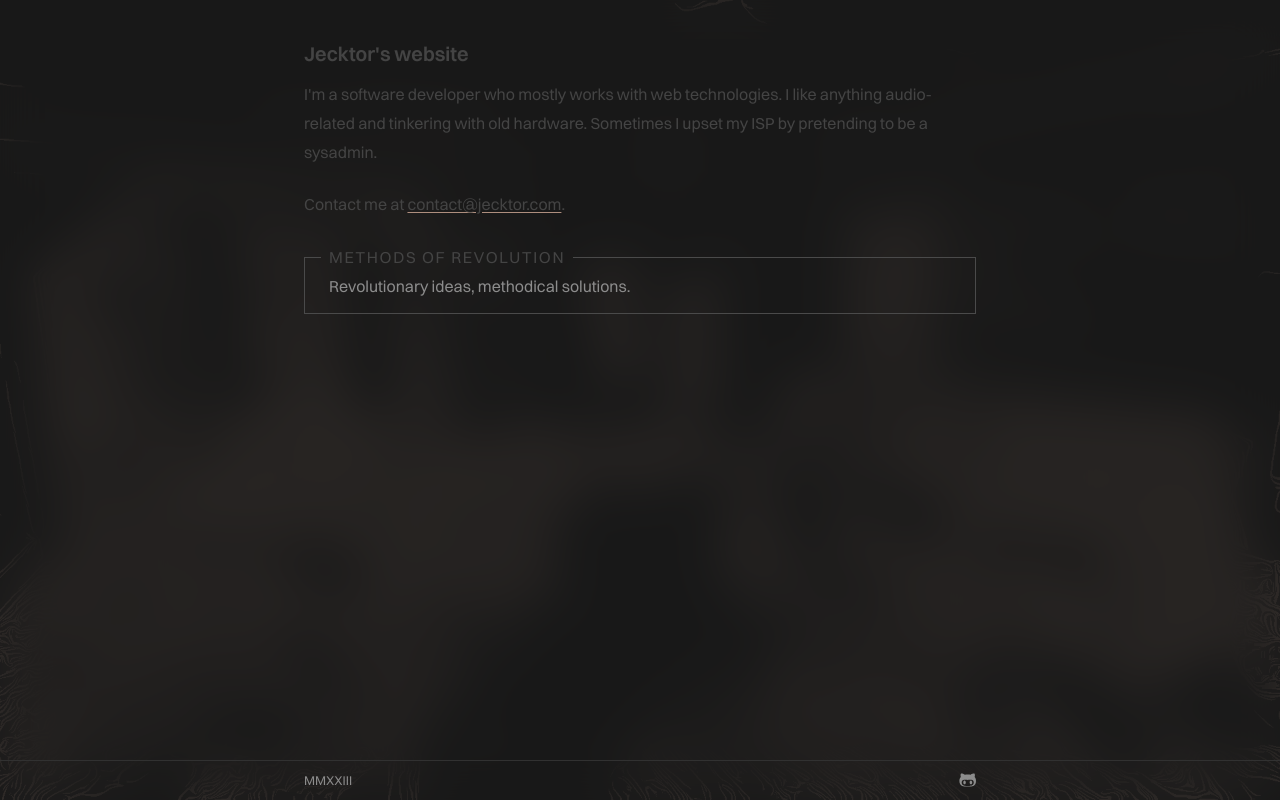
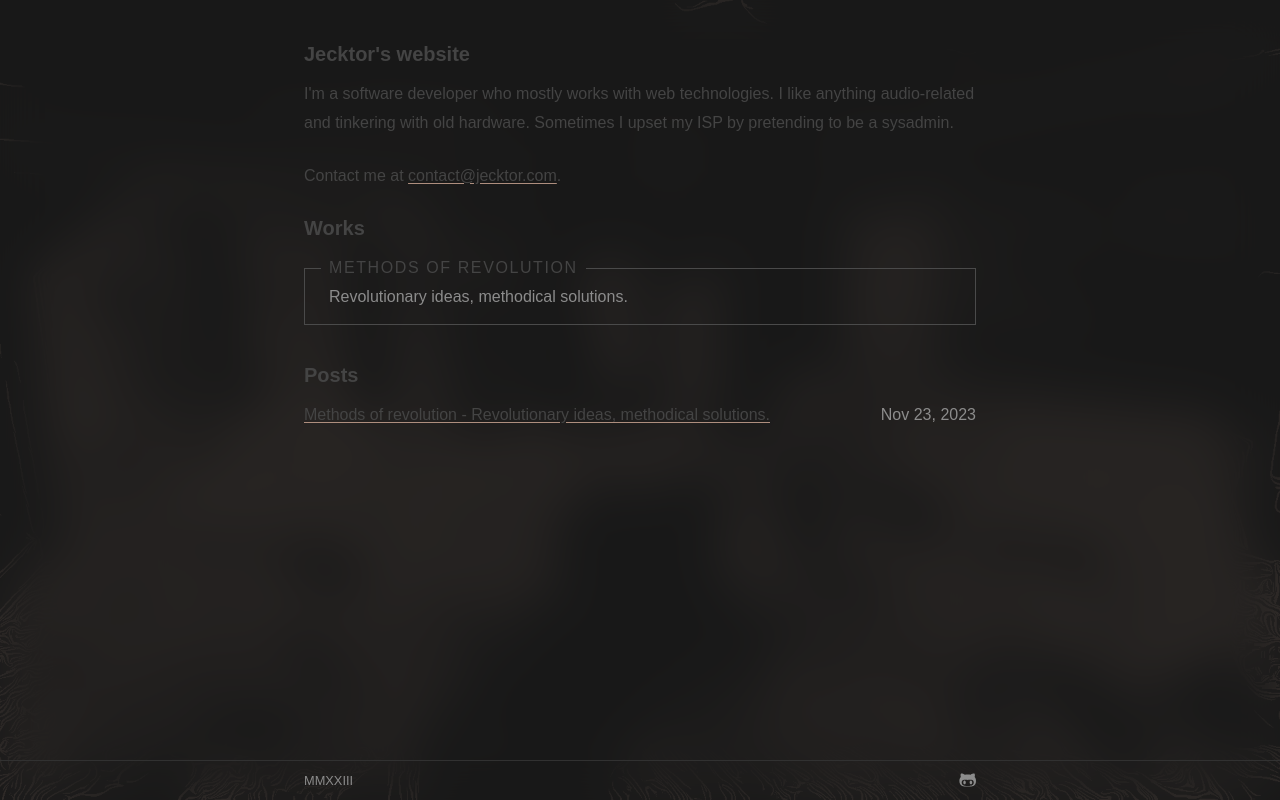
Before and after one commit to jecktor/jecktor.com, an Astro site: page / in a window 1280 px wide. Built offline with nearby package versions, Linux system fonts and the light colour scheme; Astro itself is replaced by a stand-in of ours.

Commit message:
feat: index page layout

```diff
--- /dev/null
+++ b/src/components/FormattedDate.astro
@@ -0,0 +1,17 @@
+---
+interface Props {
+  date: Date;
+}
+
+const { date } = Astro.props;
+---
+
+<time datetime={date.toISOString()} class="text-base-200">
+  {
+    date.toLocaleDateString("en-us", {
+      year: "numeric",
+      month: "short",
+      day: "numeric",
+    })
+  }
+</time>
--- a/src/layouts/Page.astro
+++ b/src/layouts/Page.astro
@@ -5,9 +5,10 @@ import "@styles/base.css";
 interface Props {
   title: string;
   description: string;
+  preloads?: string[];
 }
 
-const { title, description } = Astro.props;
+const { title, description, preloads = ["Regular"] } = Astro.props;
 ---
 
 <html lang="en">
@@ -18,19 +19,23 @@ const { title, description } = Astro.props;
     <meta name="generator" content={Astro.generator} />
     <meta name="theme-color" content="#191919" />
     <link rel="preload" as="image" href="/assets/bg.avif" />
+    {
+      preloads.map((font) => (
         <link
           rel="preload"
-      href="/fonts/Switzer-Regular.woff2"
+          href={`/fonts/Proxima-Nova-${font}.woff2`}
           as="font"
           type="font/woff"
           crossorigin
         />
+      ))
+    }
     <title>{title}</title>
     <meta name="description" content={description} />
   </head>
   <body class="h-screen bg-base-800 bg bg-method">
     <div
-      class="flex flex-col h-full pt-10 px-4 bg-base-800/80 backdrop-blur-xl overflow-scroll md:px-0"
+      class="flex flex-col h-full pt-10 px-4 bg-base-800/80 backdrop-blur-xl overflow-x-hidden overflow-y-scroll no-scrollbar md:px-0"
     >
       <main class="flex-1 max-w-2xl mx-auto">
         <slot />
--- a/src/pages/404.astro
+++ b/src/pages/404.astro
@@ -12,7 +12,7 @@ import "@styles/base.css";
     <link rel="preload" as="image" href="/assets/lost.avif" />
     <link
       rel="preload"
-      href="/fonts/Switzer-Regular.woff2"
+      href="/fonts/Proxima-Nova-Regular.woff2"
       as="font"
       type="font/woff"
       crossorigin
@@ -25,7 +25,7 @@ import "@styles/base.css";
   </head>
   <body class="h-screen bg-white bg bg-lost">
     <main
-      class="absolute left-4 bottom-24 text-base-600 md:left-24 md:bottom-64"
+      class="absolute left-4 bottom-24 text-base-600 md:left-24 md:bottom-1/4"
     >
       <h1 class="text-xl">There was a website here once.</h1>
       <p>It's gone now.</p>
--- a/src/pages/index.astro
+++ b/src/pages/index.astro
@@ -1,22 +1,33 @@
 ---
 import Page from "@layouts/Page.astro";
+import FormattedDate from "@components/FormattedDate.astro";
 ---
 
 <Page
   title="Jecktor's website"
   description="Formerly known as Jecktor's journal."
+  preloads={["Regular", "Semibold"]}
 >
-  <h1 class="text-xl font-bold mb-3">Jecktor's website</h1>
+  <section>
+    <h1 class="mb-3 text-xl font-bold">Jecktor's website</h1>
     <p>
       I'm a software developer who mostly works with web technologies. I like
-    anything audio-related and tinkering with old hardware. Sometimes I upset my
-    ISP by pretending to be a sysadmin.
+      anything audio-related and tinkering with old hardware. Sometimes I upset
+      my ISP by pretending to be a sysadmin.
     </p>
     <p>
-    Contact me at <a href="mailto:contact@jecktor.com">contact@jecktor.com</a>.
+      Contact me at
+      <a href="mailto:contact@jecktor.com">contact@jecktor.com</a>.
     </p>
-  <a href={`/works/test`} class="block mb-6 !no-underline">
-    <fieldset class="border border-base-300 px-4">
+  </section>
+  <section>
+    <h2 class="mb-3 text-xl font-bold">Works</h2>
+    <div class="md:grid grid-cols-2 gap-x-8 mb-3">
+      <a
+        href={`/method/re`}
+        class="block mb-6 !no-underline last:odd:col-span-2"
+      >
+        <fieldset class="h-full border border-base-300 px-4">
           <legend class="px-2 uppercase bold tracking-widest">
             Methods of revolution
           </legend>
@@ -25,4 +36,21 @@ import Page from "@layouts/Page.astro";
           </p>
         </fieldset>
       </a>
+    </div>
+  </section>
+  <section>
+    <h2 class="mb-3 text-xl font-bold">Posts</h2>
+    <ul class="flex flex-col gap-4">
+      <li
+        class="flex flex-wrap justify-between items-center md:flex-nowrap md:whitespace-nowrap"
+      >
+        <a href={`/method/re`} class="mr-4 overflow-hidden text-ellipsis">
+          Methods of revolution - Revolutionary ideas, methodical solutions.
+        </a>
+        <span>
+          <FormattedDate date={new Date()} />
+        </span>
+      </li>
+    </ul>
+  </section>
 </Page>
--- a/src/styles/base.css
+++ b/src/styles/base.css
@@ -1,42 +1,30 @@
 @font-face {
-  font-family: "Switzer";
-  src:
-    url("/fonts/Switzer-Regular.woff2") format("woff2"),
-    url("/fonts/Switzer-Regular.woff") format("woff"),
-    url("/fonts/Switzer-Regular.ttf") format("truetype");
+  font-family: "Proxima-Nova";
+  src: url("/fonts/Proxima-Nova-Regular.woff2") format("woff2");
   font-weight: 400;
   font-display: swap;
   font-style: normal;
 }
 
 @font-face {
-  font-family: "Switzer";
-  src:
-    url("/fonts/Switzer-Italic.woff2") format("woff2"),
-    url("/fonts/Switzer-Italic.woff") format("woff"),
-    url("/fonts/Switzer-Italic.ttf") format("truetype");
+  font-family: "Proxima-Nova";
+  src: url("/fonts/Proxima-Nova-Italic.woff2") format("woff2");
   font-weight: 400;
   font-display: swap;
   font-style: italic;
 }
 
 @font-face {
-  font-family: "Switzer";
-  src:
-    url("/fonts/Switzer-Semibold.woff2") format("woff2"),
-    url("/fonts/Switzer-Semibold.woff") format("woff"),
-    url("/fonts/Switzer-Semibold.ttf") format("truetype");
+  font-family: "Proxima-Nova";
+  src: url("/fonts/Proxima-Nova-Semibold.woff2") format("woff2");
   font-weight: 600;
   font-display: swap;
   font-style: normal;
 }
 
 @font-face {
-  font-family: "Switzer";
-  src:
-    url("/fonts/Switzer-SemiboldItalic.woff2") format("woff2"),
-    url("/fonts/Switzer-SemiboldItalic.woff") format("woff"),
-    url("/fonts/Switzer-SemiboldItalic.ttf") format("truetype");
+  font-family: "Proxima-Nova";
+  src: url("/fonts/Proxima-Nova-SemiboldItalic.woff2") format("woff2");
   font-weight: 600;
   font-display: swap;
   font-style: italic;
@@ -53,7 +41,7 @@
 body {
   line-height: 1.8;
   overflow-wrap: break-word;
-  font-family: "Switzer", sans-serif;
+  font-family: "Proxima Nova", sans-serif;
   color: #444;
   background: #eee;
 }
@@ -133,3 +121,12 @@ p > code {
 .bg-lost {
   background-image: url("/assets/lost.avif");
 }
+
+.no-scrollbar::-webkit-scrollbar {
+  display: none;
+}
+
+.no-scrollbar {
+  -ms-overflow-style: none;
+  scrollbar-width: none;
+}
```
Also changed, not shown: public/fonts/Proxima-Nova-Italic.woff2 (added), public/fonts/Proxima-Nova-Regular.woff2 (added), public/fonts/Proxima-Nova-Semibold.woff2 (added), public/fonts/Proxima-Nova-SemiboldItalic.woff2 (added), public/fonts/Switzer-Italic.woff2 (deleted), public/fonts/Switzer-Regular.woff2 (deleted), public/fonts/Switzer-Semibold.woff2 (deleted), public/fonts/Switzer-SemiboldItalic.woff2 (deleted). Lines whose indentation alone changed are shown as unchanged.
